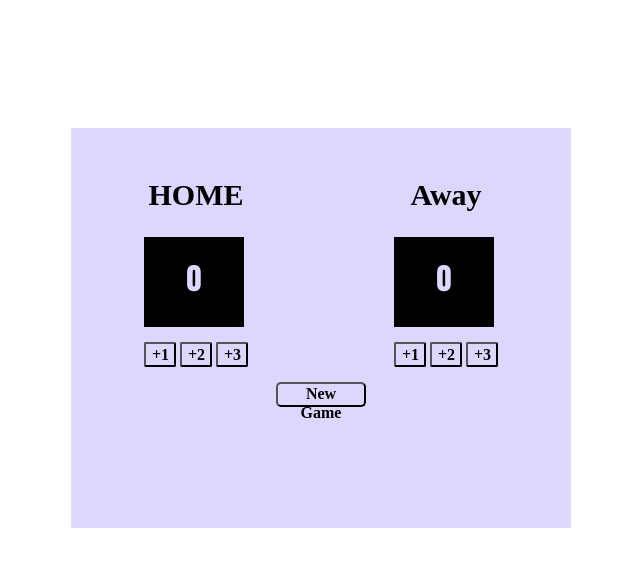
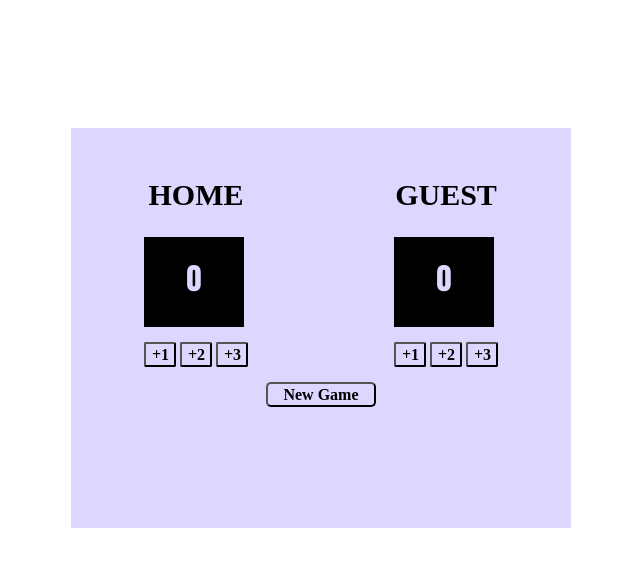
Before and after one commit to aaishaholaleye/Scoreboard, a website built with Vite: page index.html in a window 1280 px wide. Shown: the whole page, without its empty margins (319-959 px from the left). Built offline with nearby package versions, Linux system fonts and the light colour scheme.

Commit message:
new game width increase

```diff
--- a/index.css
+++ b/index.css
@@ -74,7 +74,7 @@ h3{
 }
 
 #resetbtn{
-    width: 90px;
+    width: 110px;
     height: 25px;
     background-color: #ddd6fe;
     border-radius: 5px;
--- a/index.html
+++ b/index.html
@@ -17,7 +17,7 @@
                     </div>
                 </div>
                 <div class="guest">
-                    <h3>Away</h3>
+                    <h3>GUEST</h3>
                     <div class="scoreboard">
                         <h2 id="score2">0</h2>
                     </div>
```
